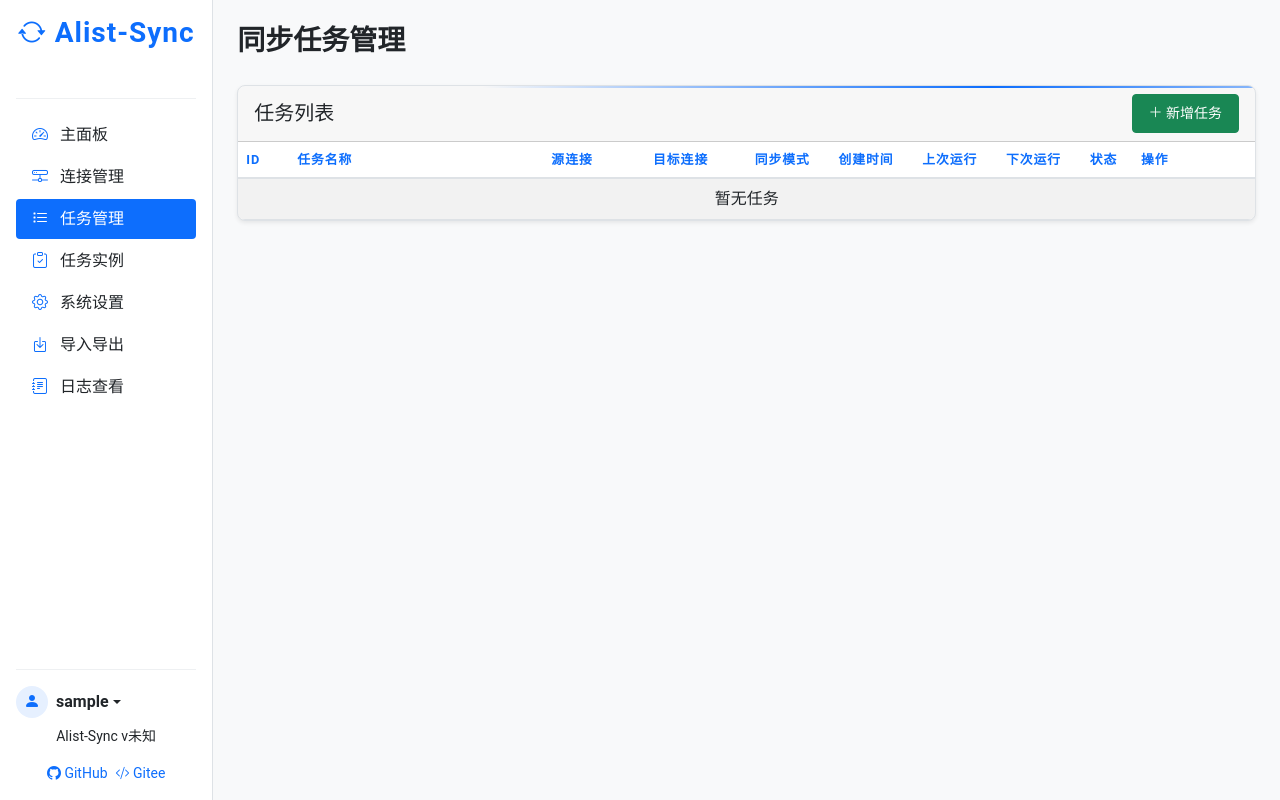
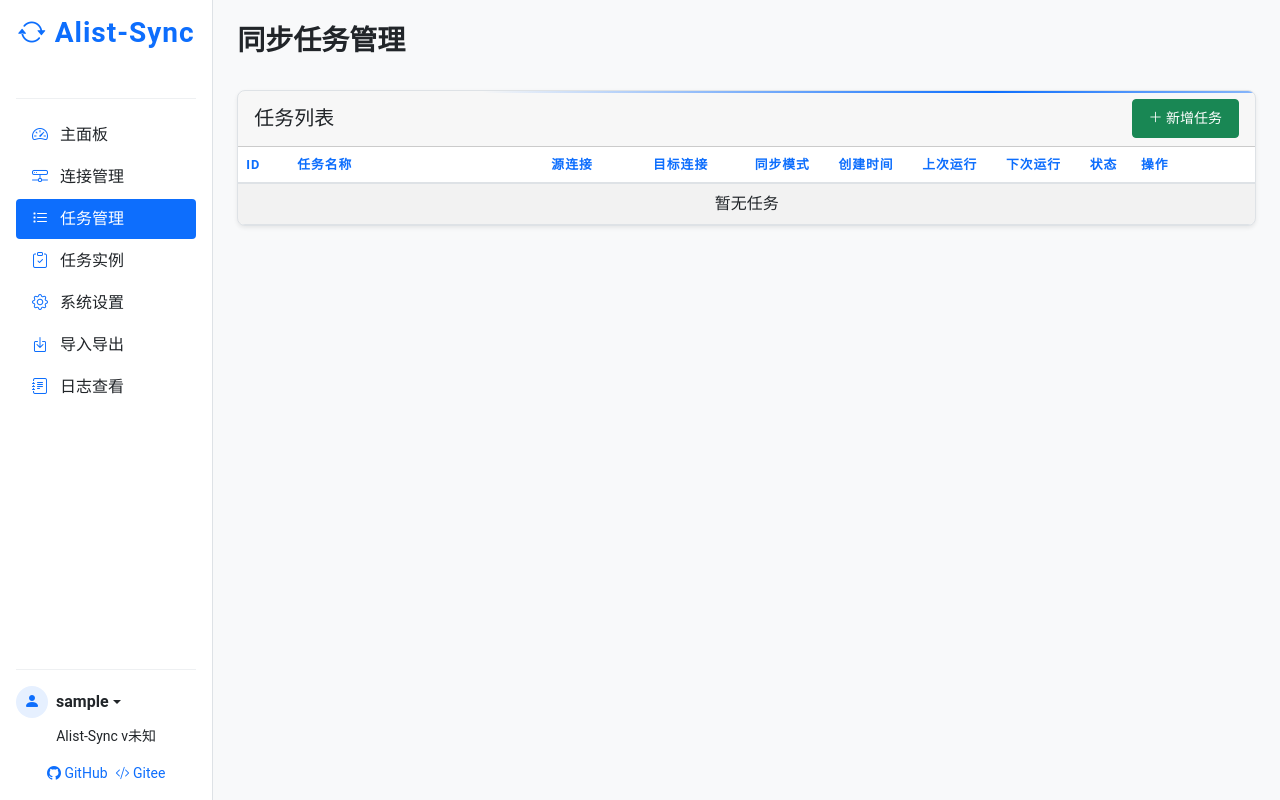
Before and after one commit to tuthanika/alist-sync-web, a Flask app: page /tasks in a window 1280 px wide, with the pointer over the restyled element. Run offline with Flask 2, Linux system fonts and the light colour scheme; the visitor is signed in with stand-in values (Sample User, id 1); data that the repository does not hold is empty; some libraries are stand-ins or nearby versions.

Commit message:
移除卡片悬停时的上移效果
使页面布局更加稳定，避免不必要的视觉干扰

```diff
--- a/app/static/css/style.css
+++ b/app/static/css/style.css
@@ -111,10 +111,6 @@ body {
     overflow: hidden;
     box-shadow: 0 4px 12px var(--card-shadow);
     transition: transform 0.3s ease;
-}
-
-.card:hover {
-    transform: translateY(-5px);
 }
 
 .card .card-title {
```
